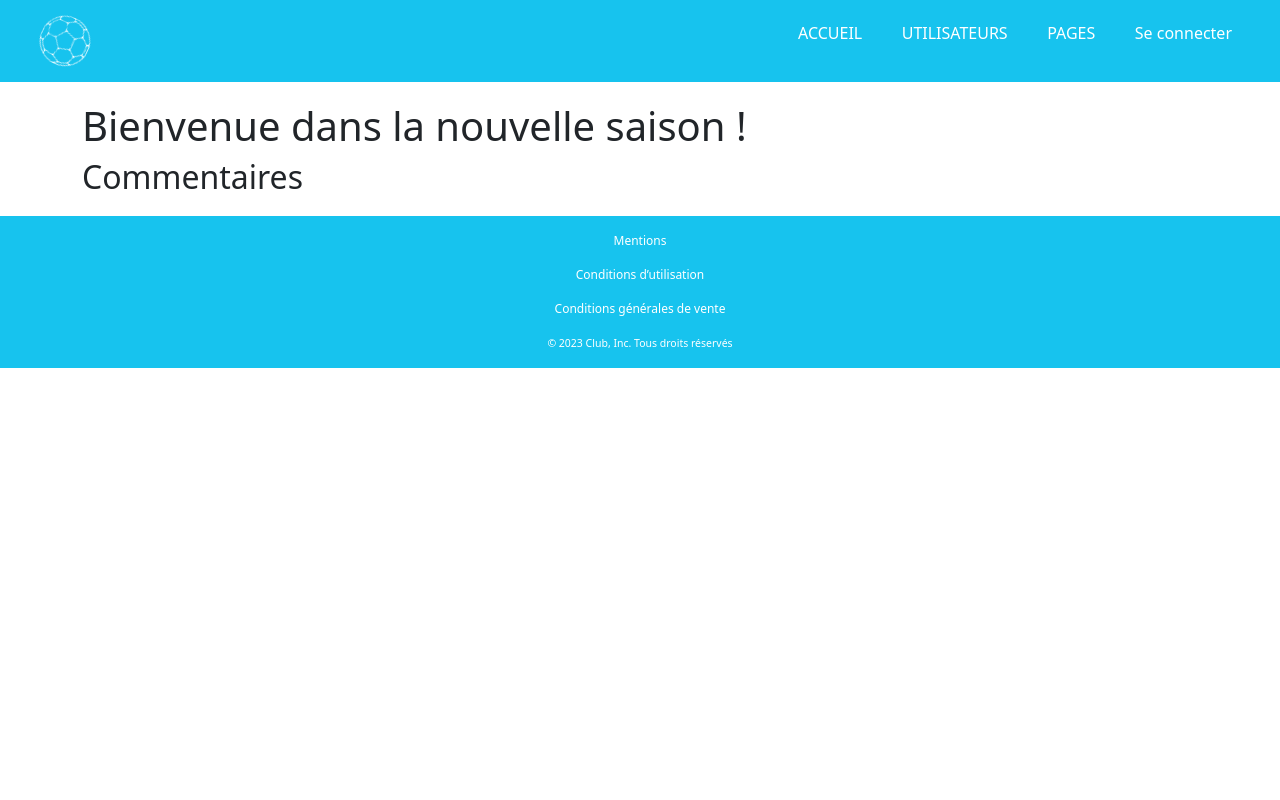
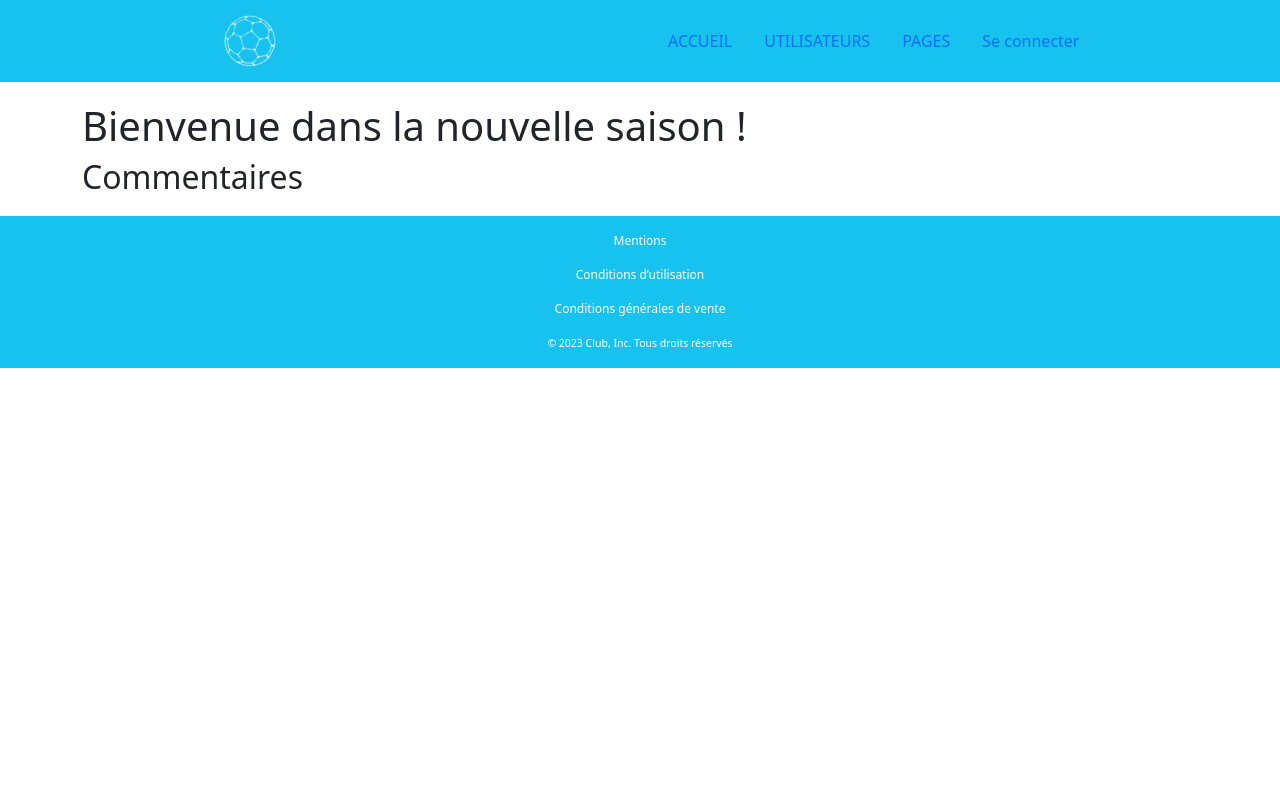
Before and after one commit to Project-ESGI/ChallengeS2, a PHP site: page /Views/dashboard.tpl.php in a window 1280 px wide. Run offline with PHP 8.4, Linux system fonts and the light colour scheme.

Commit message:
Modification style site

```diff
--- a/www/Views/Main/header.view.php
+++ b/www/Views/Main/header.view.php
@@ -1,23 +1,36 @@
 <script src="../../js/Main.js"></script>
 <header>
-			<div class="container-header">
+    <div class="container-fluid">
+        <div class="row align-items-center">
+            <div class="col-2">
                 <button id="menu-button" onclick="changeSvg('-')"></button>
-				<div>
+            </div>
+            <div class="col-4">
                 <a href="">
-						<img class="rotate-image"src="./images/soccerBall.svg" width="200px"alt="MC">
+                    <img class="rotate-image" src="./images/soccerBall.svg" width="200px" alt="MC">
                 </a>
             </div>
-				<div>
+            <div class="col-6">
                 <nav id="site-nav">
-						<ul class="d-flex">
-							<div class="lien-nav">
-							<li><a href="./">ACCUEIL</a></li>
-							<li><a href="">UTILISATEURS</a></li>
-							<li><a href="./page">PAGES</a></li>
-							<li><a href="./register">Se connecter</a></li>
-							</div>
+                    <ul class="nav">
+                        <li class="nav-item">
+                            <a class="nav-link" href="./">ACCUEIL</a>
+                        </li>
+                        <li class="nav-item">
+                            <a class="nav-link" href="">UTILISATEURS</a>
+                        </li>
+                        <li class="nav-item">
+                            <a class="nav-link" href="./page">PAGES</a>
+                        </li>
+                        <li class="nav-item">
+                            <a class="nav-link" href="./register">Se connecter</a>
+                        </li>
                     </ul>
                 </nav>
             </div>
         </div>
+    </div>
 </header>
+
+<div id="sidebar" class="bg-light">
+</div>
--- a/www/css/main.css
+++ b/www/css/main.css
@@ -128,42 +128,15 @@ nav div a img:hover {
   margin: 20px;
 }
 
-.modal {
-  display: none;
-  position: fixed;
-  z-index: 1;
-  left: 0;
-  top: 0;
-  height: 100%;
-  overflow: auto;
-  background-color: rgba(0, 0, 0, 0.4);
+.custom-background {
+  background-image: url("../../images/terrain.jpg");
+  background-size: cover;
 }
 
-.modal-content {
-  width: 50% !important;
-  top: 50%;
-  left: 50%;
-  transform: translate(-50%, -50%);
-}
-
-.close {
-  font-size: 28px;
-  font-weight: bold;
-}
-
-.close:hover,
-.close:focus {
-  color: black;
-  text-decoration: none;
-  cursor: pointer;
-}
-
-input[type=submit] {
-  width: 100px;
-}
-
-input[type=text] {
-  width: 150px;
+html, body {
+  height: 100%;
+  margin: 0;
+  padding: 0;
 }
 
 /*# sourceMappingURL=main.css.map */
--- /dev/null
+++ b/www/scss/layout/_inscription.scss
@@ -0,0 +1,14 @@
+@import '../partials/color';
+@import '../partials/fonts';
+
+//Fond d'ecran pour l'inscription et la connexion
+.custom-background {
+   background-image: url('../../images/terrain.jpg');
+   background-size: cover;
+}
+
+html, body {
+   height: 100%;
+   margin: 0;
+   padding: 0;
+}
--- a/www/scss/layout/_modal.scss
+++ /dev/null
@@ -1,42 +0,0 @@
-@import '../partials/color';
-@import '../partials/fonts';
-
-.modal {
-   display: none;
-   position: fixed;
-   z-index: 1;
-   left: 0;
-   top: 0;
-   height: 100%;
-   overflow: auto;
-   background-color: rgba(0, 0, 0, 0.4);
-}
-
-.modal-content {
-   width: 50%!important;
-   top: 50%;
-   left: 50%;
-   transform: translate(-50%, -50%);
-}
-
-
-
-.close {
-   font-size: 28px;
-   font-weight: bold;
-}
-
-.close:hover,
-.close:focus {
-   color: black;
-   text-decoration: none;
-   cursor: pointer;
-}
-
-input[type="submit"] {
-   width: $input-submit;
-}
-
-input[type="text"] {
-   width: $input-text;
-}
--- a/www/scss/partials/_fonts.scss
+++ b/www/scss/partials/_fonts.scss
@@ -1,3 +1,3 @@
 //input form
-$input-submit: 100px;
+$input-submit: 114px;
 $input-text: 150px;
```
Also changed, not shown: www/routes.yml (+9 -1 lines), 1 other file. Lines whose indentation alone changed are shown as unchanged.
